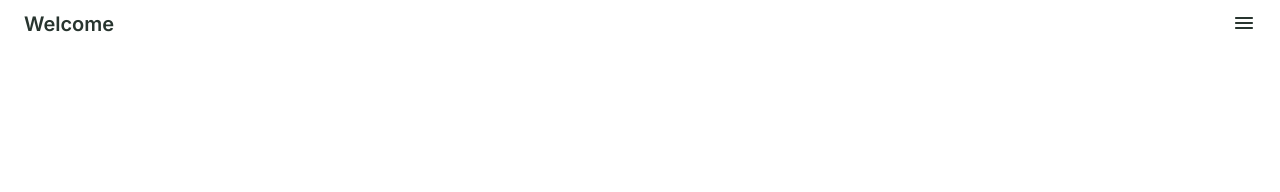
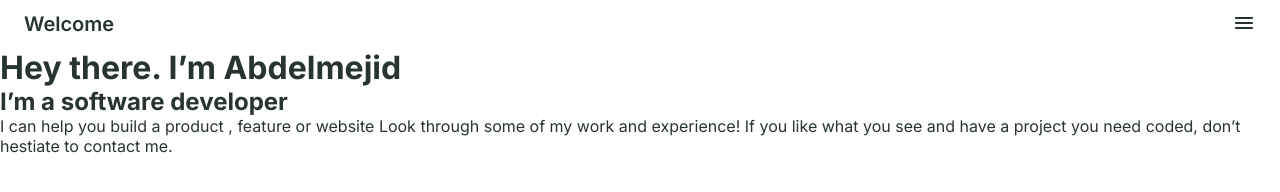
Before and after one commit to amejid/personal-portfolio, a website: page index.html in a window 1280 px wide. Drawn offline with Linux system fonts and the light colour scheme.

Commit message:
Add text in the headline

```diff
--- a/index.html
+++ b/index.html
@@ -36,6 +36,18 @@
           </svg>
         </button>
       </nav>
+
+      <div class="headline">
+        <div class="headline-content">
+          <h1 class="headline-intro">Hey there. I’m Abdelmejid</h1>
+          <h2 class="headline-job">I’m a software developer</h2>
+          <p class="headline-details">
+            I can help you build a product , feature or website Look through some of my work and
+            experience! If you like what you see and have a project you need coded, don’t hestiate
+            to contact me.
+          </p>
+        </div>
+      </div>
     </header>
   </body>
 </html>
```
